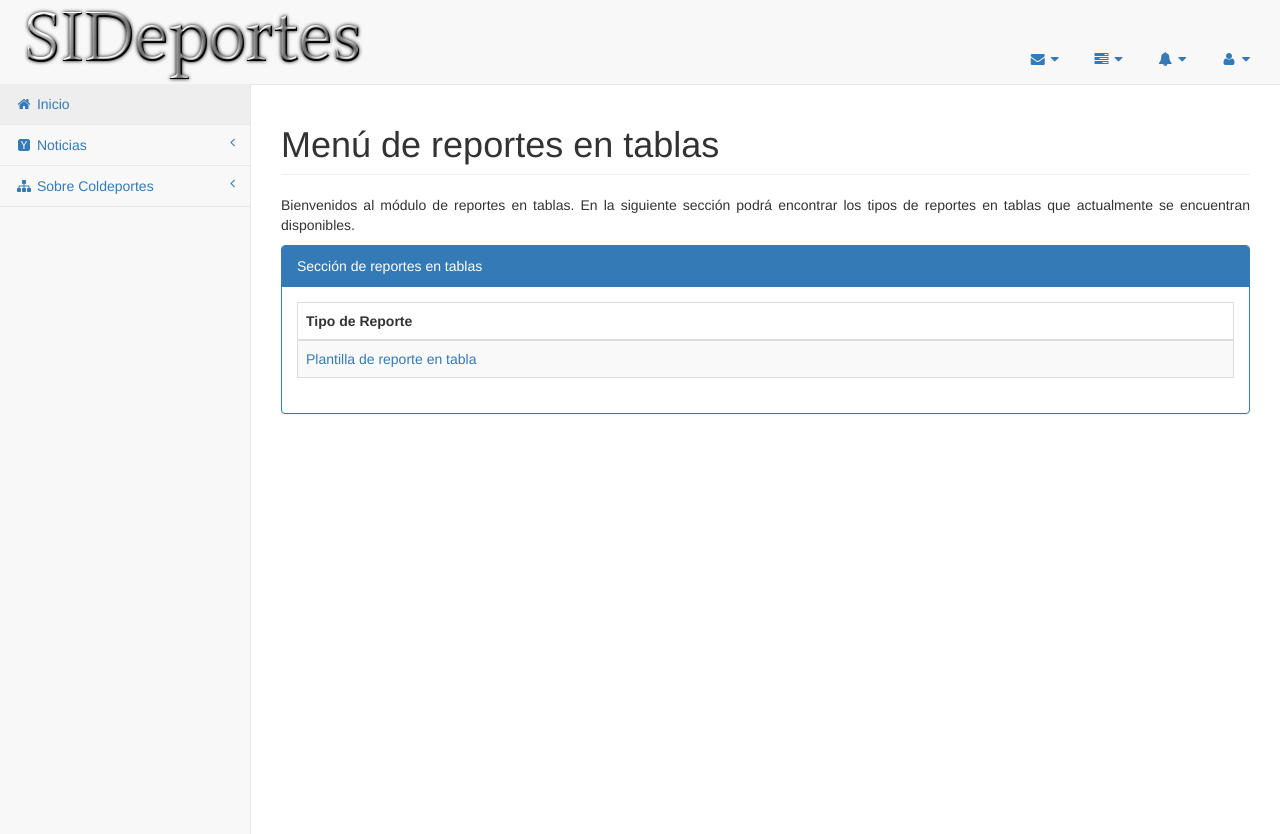
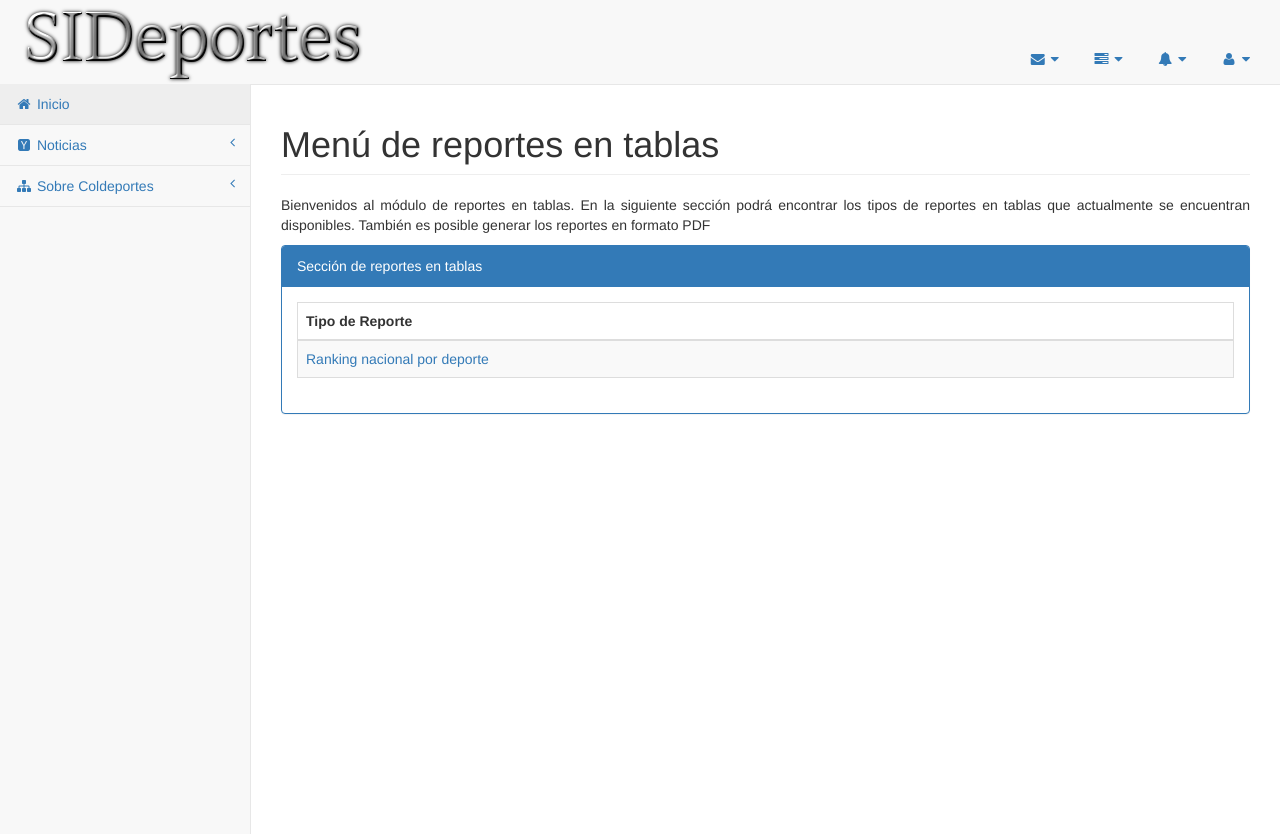
Before and after one commit to anderojas1/SIDeporte, a Django app: page /reportes/tablas in a window 1280 px wide. Shown: the part 16-850 px from the top of the page. Run offline with Django 3.2, Linux system fonts and the light colour scheme; parts of the project's set-up code (start-up, migrations or seed data) failed here and were passed over; some libraries are stand-ins or nearby versions.

Commit message:
reporte de ranking nacional por deporte linkeado desde menú de reporte en tablas; se agregar botón de descarga de reporte en PDF; se define la clase y vista para descargar el PDF

```diff
--- a/reportes/views.py
+++ b/reportes/views.py
@@ -1,5 +1,7 @@
 from django.shortcuts import render, redirect, render_to_response
+from django.http import HttpResponse
 from django.views.generic import TemplateView
+from io import BytesIO
 from django.views.generic.edit import DeleteView, UpdateView
 from reportlab.lib import colors
 from reportlab.lib.pagesizes import letter, inch
@@ -12,7 +14,7 @@ from Coldeportes.models import *
 from Coldeportes.grupos import InformacionUsuario
 
 
-class MyPrint:
+class PDFReport:
 
     def __init__(self, buffer, pagesize):
         self.buffer = buffer
@@ -22,29 +24,32 @@ class MyPrint:
             self.pagesize = letter
         self.width, self.height = self.pagesize
 
-    def print_users(self):
+    def print_elements(self, lista, encabezado):
 
-    	buffer = self.buffer
-    	doc = SimpleDocTemplate(buffer,
-			rightMargin=72,
-			leftMargin=72,
-			topMargin=72,
-			bottomMargin=72,
-			pagesize=self.pagesize)
+        buffer = self.buffer
+        doc = SimpleDocTemplate(buffer,
+            rightMargin=72,
+            leftMargin=72,
+            topMargin=72,
+            bottomMargin=72,
+            pagesize=self.pagesize)
 
-    	elements = []
-    	data = []
+        elements = []
+        data = []
 
-    	styles = getSampleStyleSheet()
-    	styles.add(ParagraphStyle(name='centered', alignment=TA_CENTER))
+        styles = getSampleStyleSheet()
+        styles.add(ParagraphStyle(name='centered', alignment=TA_CENTER))
 
-    	users = User.objects.all()
-    	elements.append(Paragraph('My User Names', styles['Heading1']))
-    	for user in users:
-    		data.append([user.username, user.password])
+        elements.append(Paragraph(encabezado, styles['Heading1']))
+        data.append(['Nombre', 'Fecha nacimiento', 'Lugar nacimiento', 'Posición', 'Entidad'])
 
-    	table = Table(data)
-    	table.setStyle(TableStyle([('ALIGN',(1,1),(-2,-2),'RIGHT'),
+        if "Ranking" in encabezado:
+            for dep in lista:
+                data.append([dep.nombre, dep.fecha_nacim, dep.lugar_nacimiento, dep.ranking_nacional,
+                    dep.entidad.codigo])
+
+        table = Table(data)
+        table.setStyle(TableStyle([('ALIGN',(1,1),(-2,-2),'RIGHT'),
                        ('TEXTCOLOR',(1,1),(-2,-2),colors.red),
                        ('VALIGN',(0,0),(0,-1),'TOP'),
                        ('TEXTCOLOR',(0,0),(0,-1),colors.blue),
@@ -54,12 +59,12 @@ class MyPrint:
                        ('INNERGRID', (0,0), (-1,-1), 0.25, colors.black),
                        ('BOX', (0,0), (-1,-1), 0.25, colors.black),
                        ]))
-    	elements.append(table)
 
-    	doc.build(elements)
-    	pdf = buffer.getvalue()
-    	buffer.close()
-    	return pdf
+        elements.append(table)
+        doc.build(elements)
+        pdf = buffer.getvalue()
+        buffer.close()
+        return pdf
 
 class MenuReportesGraficos(TemplateView):
 	template_name = 'reportes/menu_reportes_graficos.html'
@@ -75,6 +80,7 @@ class ReportesTablas(TemplateView):
 
 class ReporteRankingNacionalDeporte(TemplateView):
   template_name = 'reportes/ranking-nacional-deporte.html'
+  deporte_esc = None
 
   def get_context_data(self, **kwargs):
     context = super(ReporteRankingNacionalDeporte, self).get_context_data(**kwargs)
@@ -100,27 +106,43 @@ class ReporteRankingNacionalDeporte(TemplateView):
     ver_grupo = InformacionUsuario()
     grupo = ver_grupo.asignarGrupo(self.request.user)
     context[grupo] = grupo
-    print (request.POST)
 
-    deporte_seleccionado = request.POST['deporte']
+    if 'pdf' not in request.POST:
+      deporte_seleccionado = request.POST['deporte']
 
-    if len(deporte_seleccionado) > 0:
+      if len(deporte_seleccionado) > 0:
 
-      deporte_esc = Actividades.objects.get(codigo=deporte_seleccionado)
-      deportistas = Deportistas.objects.filter(deporte_practicado=deporte_esc).order_by("ranking_nacional")
+        self.deporte_esc = Actividades.objects.get(codigo=deporte_seleccionado)
+        deportistas = Deportistas.objects.filter(deporte_practicado=self.deporte_esc).order_by("ranking_nacional")
 
-      if len(deportistas) > 0:
-        context['deportistas'] = deportistas
-        context['deporte'] = deporte_esc
+        if len(deportistas) > 0:
+          context['deportistas'] = deportistas
+          context['deporte'] = self.deporte_esc
+
+        else:
+          context['vacio'] = 'No hay deportistas registrados para el deporte ' + self.deporte_esc.actividad
+          context['inicio'] = "inicio"
+          context['deportes'] = self.get_deportes()
 
       else:
-        context['vacio'] = 'No hay deportistas registrados para el deporte ' + deporte_esc.actividad
+        context['invalido'] = 'Debe seleccionar un deporte'
         context['inicio'] = "inicio"
         context['deportes'] = self.get_deportes()
 
     else:
-      context['invalido'] = 'Debe seleccionar un deporte'
-      context['inicio'] = "inicio"
-      context['deportes'] = self.get_deportes()
 
+      self.deporte_esc = Actividades.objects.get(codigo=int(request.POST['pdf']))
+      deportistas = Deportistas.objects.filter(deporte_practicado=self.deporte_esc).order_by("ranking_nacional")
+
+      for deportista in deportistas:
+        print(deportista.nombre)
+
+      response = HttpResponse(content_type='application/pdf')
+      filename = 'ranking_nacional_' + self.deporte_esc.actividad + '.pdf'
+      encabezado = 'Ranking Nacional de ' + self.deporte_esc.actividad
+      buffer = BytesIO()
+      report = PDFReport(buffer, 'A4')
+      pdf = report.print_elements(deportistas, encabezado)
+      response.write(pdf)
+      return response
     return render(request, self.template_name, context)
--- a/templates/reportes/menu_reportes_tablas.html
+++ b/templates/reportes/menu_reportes_tablas.html
@@ -9,7 +9,7 @@
 
 {% block content %}
 	<p class="text-justify">
-		Bienvenidos al módulo de reportes en tablas. En la siguiente sección podrá encontrar los tipos de reportes en tablas que actualmente se encuentran disponibles.
+		Bienvenidos al módulo de reportes en tablas. En la siguiente sección podrá encontrar los tipos de reportes en tablas que actualmente se encuentran disponibles. También es posible generar los reportes en formato PDF
 	</p>
 	<div class="panel panel-primary">
         <div class="panel-heading">
@@ -30,7 +30,7 @@
                             <tbody>
                             	<tr>
                             		<td>
-                            			<a href="/reportes/tablas/ejemplo">Plantilla de reporte en tabla</a>
+                            			<a href="/reportes/ranking-nacional">Ranking nacional por deporte</a>
                             		</td>
                             	</tr>
                             </tbody>
```
Also changed, not shown: templates/reportes/ranking-nacional-deporte.html (+8 -0 lines).
